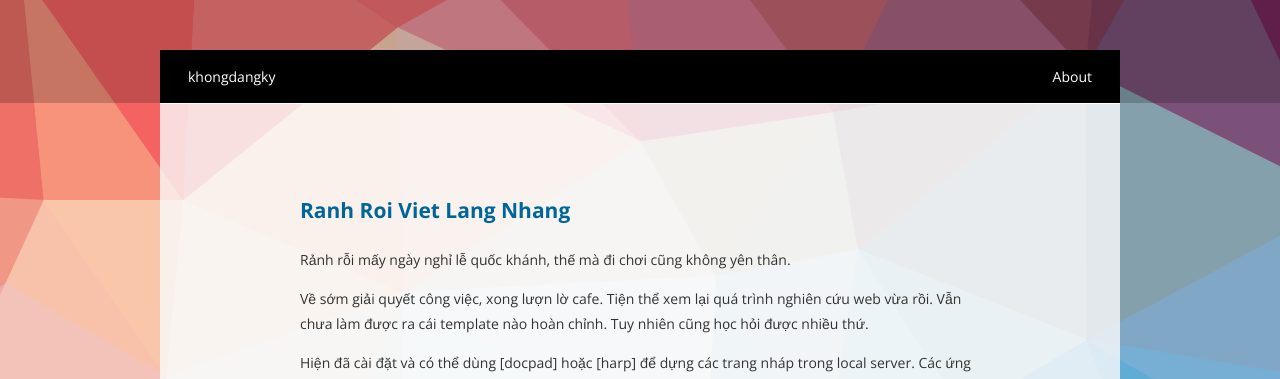
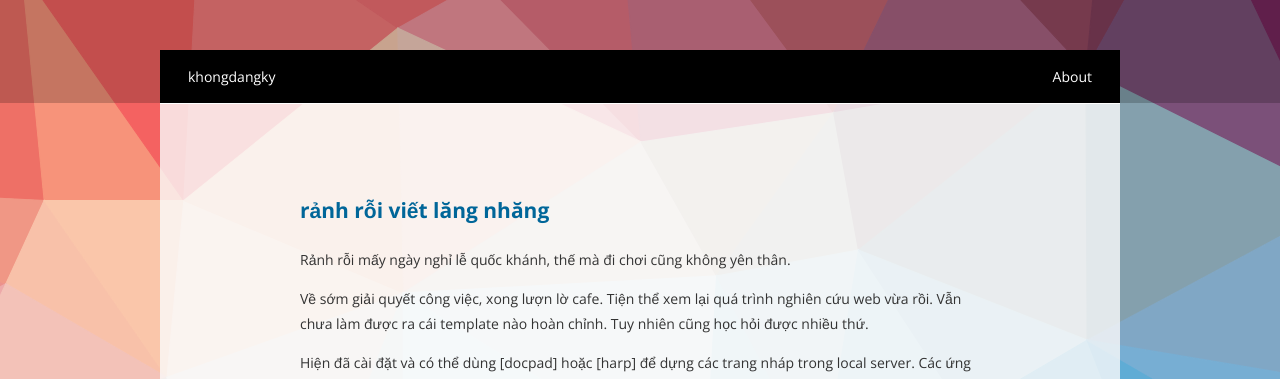
Before and after one commit to novakid/khongdangky, a Jekyll site: the page built from index.html, in a window 1280 px wide and 900 px high. Shown: the top 379 px of the window. Built offline with Jekyll 4.4.1, drawn with Linux system fonts in a browser that asks for light colours; nearby versions of some CDN libraries.

Commit message:
Update 2014-09-02-ranh-roi-viet-lang-nhang.md

```diff
--- a/_posts/2014-09-02-ranh-roi-viet-lang-nhang.md
+++ b/_posts/2014-09-02-ranh-roi-viet-lang-nhang.md
@@ -1,3 +1,9 @@
+---
+layout: post
+title: rảnh rỗi viết lăng nhăng
+tags: web developer
+---
+
 Rảnh rỗi mấy ngày nghỉ lễ quốc khánh, thế mà đi chơi cũng không yên thân.
 
 Về sớm giải quyết công việc, xong lượn lờ cafe. Tiện thể xem lại quá trình nghiên cứu web vừa rồi. Vẫn chưa làm được ra cái template nào hoàn chỉnh. Tuy nhiên cũng học hỏi được nhiều thứ.
```
